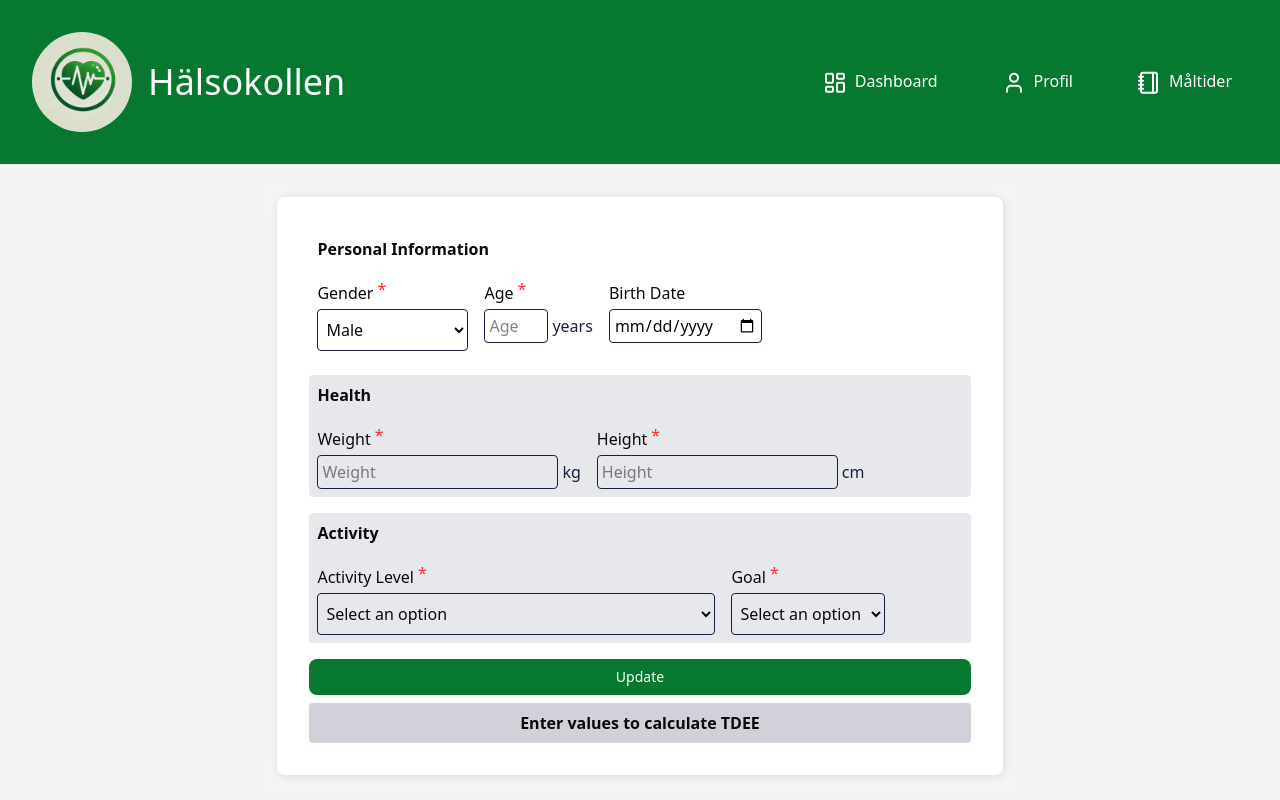
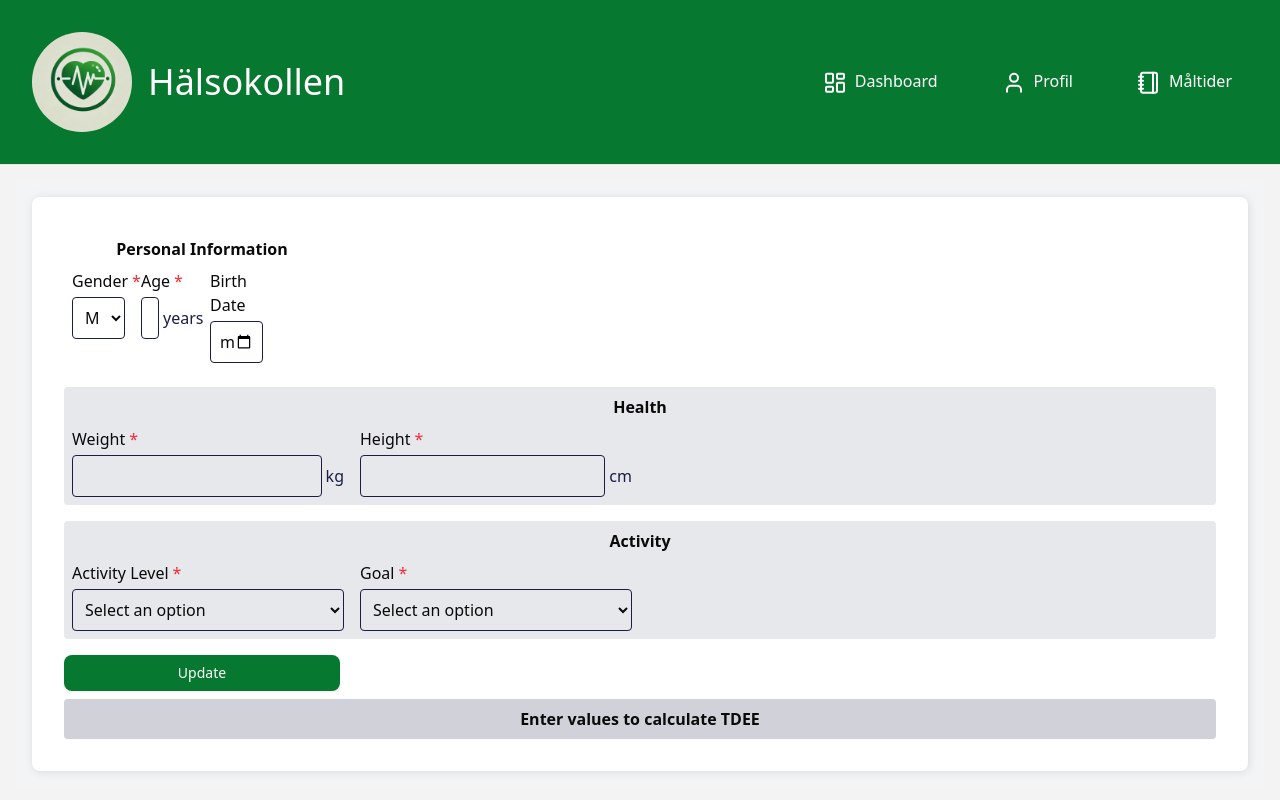
Before and after one commit to rebeccalindman/Health-Tracker-React-Tailwind, a React (Vite) app: page /profile in a window 1280 px wide. Both pictures are taken after a click on the button "Ändra Profil". Shown: the top 800 px of the page. Built offline with nearby package versions, Linux system fonts and the light colour scheme.

Commit message:
refactored InputField to remove abundant code for styling

```diff
--- a/jsconfig.json
+++ b/jsconfig.json
@@ -1,6 +1,8 @@
 {
     "compilerOptions": {
       "baseUrl": ".",
+      "moduleResolution": "nodenext",
+      "module": "NodeNext",
       "paths": {
         "@/*": ["./src/*"]
       }
--- a/package.json
+++ b/package.json
@@ -25,7 +25,6 @@
     "react-router": "^7.2.0",
     "react-router-dom": "^7.3.0",
     "tailwind-merge": "^3.0.2",
-    "tailwindcss-animate": "^1.0.7",
     "uuid": "^11.1.0"
   },
   "devDependencies": {
@@ -36,7 +35,7 @@
     "@types/react": "^19.0.11",
     "@types/react-dom": "^19.0.4",
     "@vitejs/plugin-react": "^4.3.4",
-    "autoprefixer": "^10.4.20",
+    "autoprefixer": "^10.4.21",
     "eslint": "^9.22.0",
     "eslint-plugin-react": "^7.37.4",
     "eslint-plugin-react-hooks": "^5.1.0",
@@ -46,7 +45,8 @@
     "postcss": "^8.5.3",
     "prettier": "^3.5.3",
     "prettier-plugin-tailwindcss": "^0.6.11",
-    "tailwindcss": "^4.0.14",
+    "tailwindcss": "^4.0.15",
+    "tailwindcss-animate": "^1.0.7",
     "ts-jest": "^29.2.6",
     "typescript": "^5.8.2",
     "typescript-eslint": "^8.26.1",
--- a/src/components/Form/Form.tsx
+++ b/src/components/Form/Form.tsx
@@ -20,15 +20,23 @@ type FormProps = {
     const [isSubmitted, setIsSubmitted] = useState(false);
 
     return (
-      <form className="flex flex-col gap-4 w-full " onSubmit={(e) => { e.preventDefault(); setIsSubmitted(true); onSubmit?.(); }} noValidate>
-        {/* <h2 className="font-bold">New Form</h2> */}
-
+      <form
+        className="grid grid-cols-4 gap-4 w-full"
+        onSubmit={(e) => {
+          e.preventDefault();
+          setIsSubmitted(true);
+          onSubmit?.();
+        }}
+        noValidate
+      >
+        {/* Individual fields that are not inside a group */}
         {fields
-          .filter((field) => !fieldGroups.some((group) => group.fields.some((f) => f.name === field.name))) // ✅ Now correctly checking fields by name
+          .filter((field) => !fieldGroups.some((group) => group.fields.some((f) => f.name === field.name)))
           .map((field) => (
             <InputField
               key={field.name}
               {...field}
+              className={field.className || "col-span-1"} // ✅ Default to single column
               value={initialData?.[field.name] || ""}
               onChange={onChange}
               errorMessage={errors[field.name]}
@@ -36,25 +44,34 @@ type FormProps = {
             />
         ))}
 
-
+         {/* Render field groups */}
         {fieldGroups.map(({ label, fields, className }) => (
-          <FieldGroup
+          <div
             key={label}
-            label={label}
-            fields={fields} // ✅ Now correctly passing full InputFieldProps objects
-            values={initialData || {}}
-            errors={errors}
-            onChange={onChange}
-            isSubmitted={isSubmitted}
-            className={className}
-          />
+            className={`bg-accent/10 p-2 rounded ${className || "col-span-4"}`} // ✅ Full width by default
+          >
+            {label && <label className="block font-semibold mb-1">{label}</label>}
+            <div className="grid grid-cols-4 gap-4"> {/* ✅ Keeps fields inside groups aligned */}
+              {fields.map((field) => (
+                <InputField
+                  key={field.name}
+                  {...field}
+                  className={field.className || "col-span-1"} // ✅ Default to compact width
+                  value={initialData?.[field.name] || ""}
+                  onChange={onChange}
+                  errorMessage={errors[field.name]}
+                  isSubmitted={isSubmitted}
+                />
+              ))}
+            </div>
+          </div>
         ))}
-
 
         <Button type="submit">
           {initialData ? "Update" : "Save"}
         </Button>
       </form>
+
     );
   };
 
--- a/src/components/Form/InputField.tsx
+++ b/src/components/Form/InputField.tsx
@@ -1,19 +1,19 @@
 export interface InputFieldProps {
   name: string;
   type:
-    | 'text'
-    | 'email'
-    | 'password'
-    | 'tel'
-    | 'url'
-    | 'textarea'
-    | 'select'
-    | 'number'
-    | 'date'
-    | 'time'
-    | 'datetime-local'
-    | 'week'
-    | 'month';
+    | "text"
+    | "email"
+    | "password"
+    | "tel"
+    | "url"
+    | "textarea"
+    | "select"
+    | "number"
+    | "date"
+    | "time"
+    | "datetime-local"
+    | "week"
+    | "month";
   placeholder?: string;
   value?: string | number;
   label?: string;
@@ -22,74 +22,79 @@ export interface InputFieldProps {
   errorMessage?: string;
   unit?: string;
   options?: { value: string | number; label: string }[];
-  isSubmitted?: boolean
-  disabled?: boolean
-  className?: string
+  isSubmitted?: boolean;
+  disabled?: boolean;
+  className?: string;
 }
 
 const InputField: React.FC<InputFieldProps> = ({
   name,
-  type = 'text',
-  value,
+  type = "text",
+  value = "",
   label,
-  placeholder = label,
-  onChange, // ✅ No need to pass explicitly every time
+  placeholder,
+  onChange,
   required,
   errorMessage,
   unit,
   options,
   isSubmitted,
   disabled,
-  className = "", // ✅ Default to full width if not specified
+  className = "",
 }) => {
+  // Default onChange if none provided
+  const handleChange =
+    onChange ||
+    ((e: React.ChangeEvent<HTMLInputElement | HTMLSelectElement | HTMLTextAreaElement>) =>
+      console.warn(`No onChange function provided for ${name}.`));
 
-  const defaultOnChange = (e: React.ChangeEvent<HTMLInputElement | HTMLSelectElement>) => {
-    console.warn(`No onChange function provided for ${name}.`);
-  };
-
-  // ✅ Ensure Tailwind classes change dynamically when disabled
-  const stylingInput = `border-1 rounded p-1 transition-all duration-200
-    ${isSubmitted && (errorMessage || (required && (value === "" || value === undefined || value === null)))
-      ? 'border-red-500'
-      : 'border-accent'}
-    ${className}
-    ${disabled ? 'bg-gray-200 text-gray-500 cursor-not-allowed opacity-60' : ''}`; // ✅ Apply styles correctly
-
+  // Base input styling
+  const inputBaseClasses = `border rounded p-2 transition-all duration-200 w-full`;
+  const validationClasses =
+    isSubmitted && (errorMessage || (required && !value)) ? "border-red-500" : "border-accent";
+  const disabledClasses = disabled ? "bg-gray-200 text-gray-500 cursor-not-allowed opacity-60" : "";
+  const inputClasses = `${inputBaseClasses} ${validationClasses} ${disabledClasses}`;
 
   return (
-    <div className="flex items-start flex-col w-fit" id={name}>
-      <div className="flex items-start w-fit">
-        {label && <label className="text-left py-1 w-fit" htmlFor={name}>{label}</label>}
-        {required && <span className="text-red-500 ml-1">*</span>}
-      </div>
+    <div className={`flex flex-col w-full ${className}`}>
+      {/* Label */}
+      {label && (
+        <div className="flex items-center">
+          <label htmlFor={name} className="text-left py-1">
+            {label}
+          </label>
+          {required && <span className="text-red-500 ml-1">*</span>}
+        </div>
+      )}
 
-      {type === 'textarea' ? (
+      {/* Input Field Types */}
+      {type === "textarea" ? (
         <textarea
           id={name}
           name={name}
           placeholder={placeholder}
           value={value}
-          onChange={onChange}
-          className={stylingInput}
+          onChange={handleChange}
+          className={inputClasses}
           aria-invalid={!!errorMessage}
-          required = {required}
+          required={required}
           disabled={disabled}
         />
-      ) : type === 'select' && options ? (
+      ) : type === "select" && options ? (
         <select
           id={name}
           name={name}
           value={value}
           required={required}
-          onChange={onChange}
-          className={stylingInput + ' ' + ` py-2`}
+          onChange={handleChange}
+          className={`${inputClasses} py-2`}
           aria-invalid={!!errorMessage}
           disabled={disabled}
         >
           <option value="">Select an option</option>
-          {options.map((option, index) => (
-            <option key={index} value={option.value}>
-              {option.label}
+          {options.map(({ value, label }, index) => (
+            <option key={index} value={value}>
+              {label}
             </option>
           ))}
         </select>
@@ -102,16 +107,17 @@ const InputField: React.FC<InputFieldProps> = ({
             placeholder={placeholder}
             required={required}
             value={value}
-            onChange={onChange || defaultOnChange} // ✅ Apply default if missing
-            className={stylingInput}
+            onChange={handleChange}
+            className={inputClasses}
             aria-invalid={!!errorMessage}
             disabled={disabled}
           />
-          {unit && <p className="text-accent inline-block ml-1 w-fit">{unit}</p>}
+          {unit && <span className="ml-1 text-accent">{unit}</span>}
         </div>
       )}
 
-      {(isSubmitted && errorMessage) && <p className="text-red-700">{errorMessage}</p>}
+      {/* Error Message */}
+      {isSubmitted && errorMessage && <p className="text-red-700">{errorMessage}</p>}
     </div>
   );
 };
--- a/src/index.css
+++ b/src/index.css
@@ -1,8 +1,6 @@
 @import "tailwindcss";
 
-@plugin "tailwindcss-animate";
-
-@custom-variant dark (&:is(.dark *));
+/* @custom-variant dark (&:is(.dark *)); */
 
 :root {
   --text-primary: oklch(0.985 0 0);
--- a/src/pages/MealLog/MealForm.tsx
+++ b/src/pages/MealLog/MealForm.tsx
@@ -12,23 +12,31 @@ type MealFormProps = {
 };
 
 const mealFields: InputFieldProps[] = [
-  { label: "Meal", name: "title", type: "text", required: true },
-  { label: "Category", name: "category", type: "select", required: true, options: [
+  { label: "Meal", name: "title", type: "text", required: true, className: "col-span-4 w-full" }, // ✅ Full width
+  { label: "Category", name: "category", type: "select", required: true, className: "col-span-2", options: [
       { value: "Breakfast", label: "Breakfast" },
       { value: "Lunch", label: "Lunch" },
       { value: "Dinner", label: "Dinner" },
       { value: "Snack", label: "Snack" },
   ]},
-  { label: "Energy", name: "energy", type: "number", required: true },
-  { label: "Date", name: "date", type: "date", required: true },
-  { label: "Protein", name: "protein", type: "number", unit: "g", required: false },
-  { label: "Carbs", name: "carbohydrate", type: "number", unit: "g", required: false },
-  { label: "Fat", name: "fat", type: "number", unit: "g", required: false },
+  { label: "Date", name: "date", type: "date", required: true},
+  { label: "Energy", name: "energy", type: "number", required: true, className: "col-span-1" },
+  { label: "Protein", name: "protein", type: "number", unit: "g", required: false, className: "col-span-1" },
+  { label: "Carbs", name: "carbohydrate", type: "number", unit: "g", required: false, className: "col-span-1" },
+  { label: "Fat", name: "fat", type: "number", unit: "g", required: false, className: "col-span-1" },
 ];
 
 const mealFieldGroups = [
-  { label: "", fieldNames: ["category", "date"] },
-  { label: "Macronutrients", fieldNames: ["energy", "protein", "carbohydrate", "fat"] },
+  /* {
+    label: "Meal Info",
+    fields: mealFields.filter((field) => ["category", "date"].includes(field.name)),
+    className: "col-span-4" // ✅ Half-width
+  }, */
+  {
+    label: "Macronutrients",
+    fields: mealFields.filter((field) => ["energy", "protein", "carbohydrate", "fat"].includes(field.name)),
+    className: "col-span-4" // ✅ Full-width to fit 4 inputs in 1 row
+  },
 ];
 
 const MealForm: React.FC<MealFormProps> = ({ initialData, clearForm }) => {
--- a/tailwind.config.ts
+++ b/tailwind.config.ts
@@ -1,4 +1,6 @@
-import type { Config } from "tailwindcss";
+import { Config } from "tailwindcss";
+import tailwindAnimate from "tailwindcss-animate";
+
 const config: Config = {
   content: [
     "./index.html",
@@ -10,7 +12,7 @@ const config: Config = {
         primary: "var(--primary)",
         "primary-foreground": "var(--primary-foreground)",
         secondary: "var(--secondary)",
-        "secondary-foreground": "rgb(var(--secondary-foreground) / <alpha-value>)", // ✅ Ensure Tailwind resolves this properly
+        "secondary-foreground": "rgb(var(--secondary-foreground) / <alpha-value>)",
         destructive: "var(--destructive)",
         accent: "var(--accent)",
         ring: "var(--ring)",
@@ -19,5 +21,7 @@ const config: Config = {
     },
   },
   darkMode: "class",
-  plugins: [],
+  plugins: [tailwindAnimate], // ✅ Ensure the plugin is registered
 };
+
+export default config;
```
Also changed, not shown: 1 other file (tests, documents, lock files or other folders).
